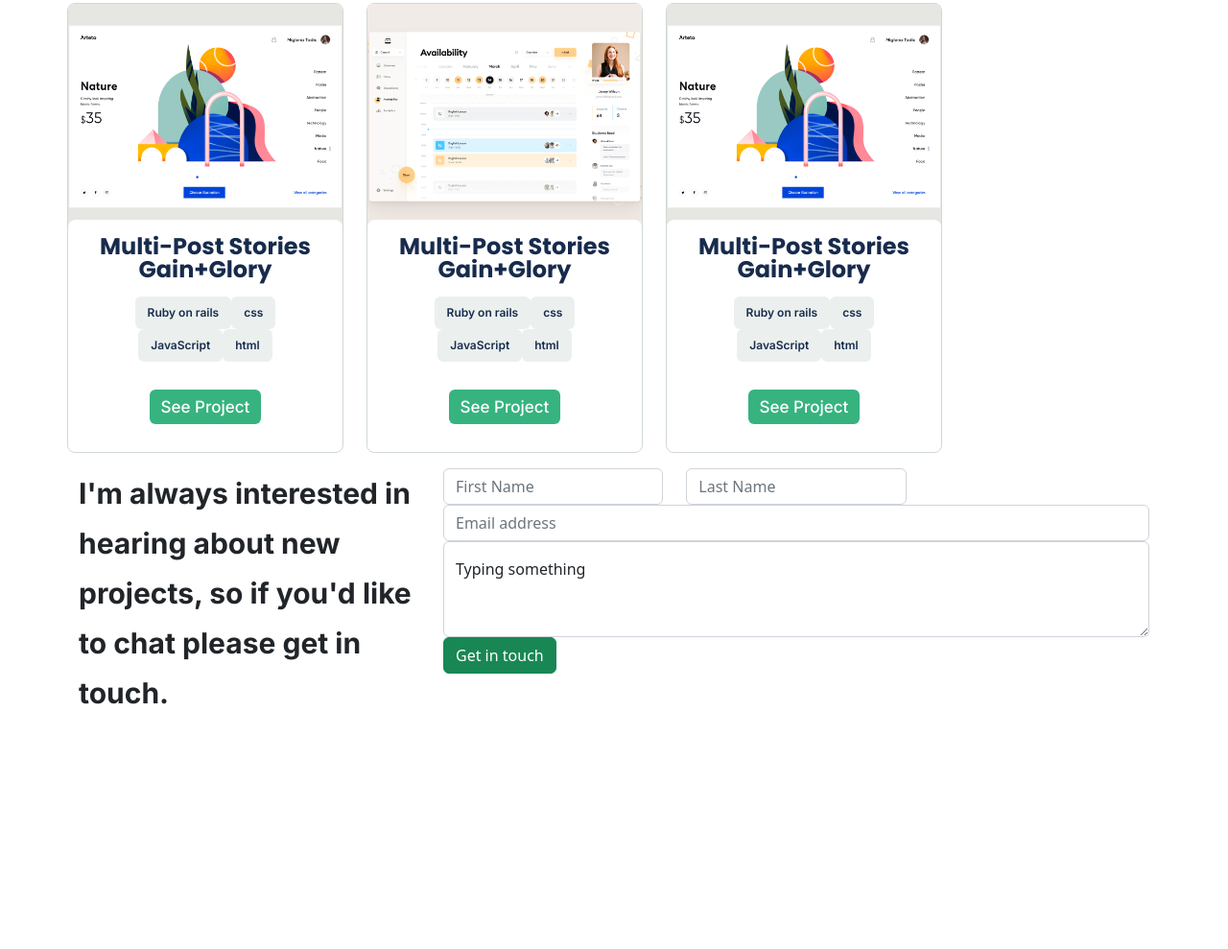
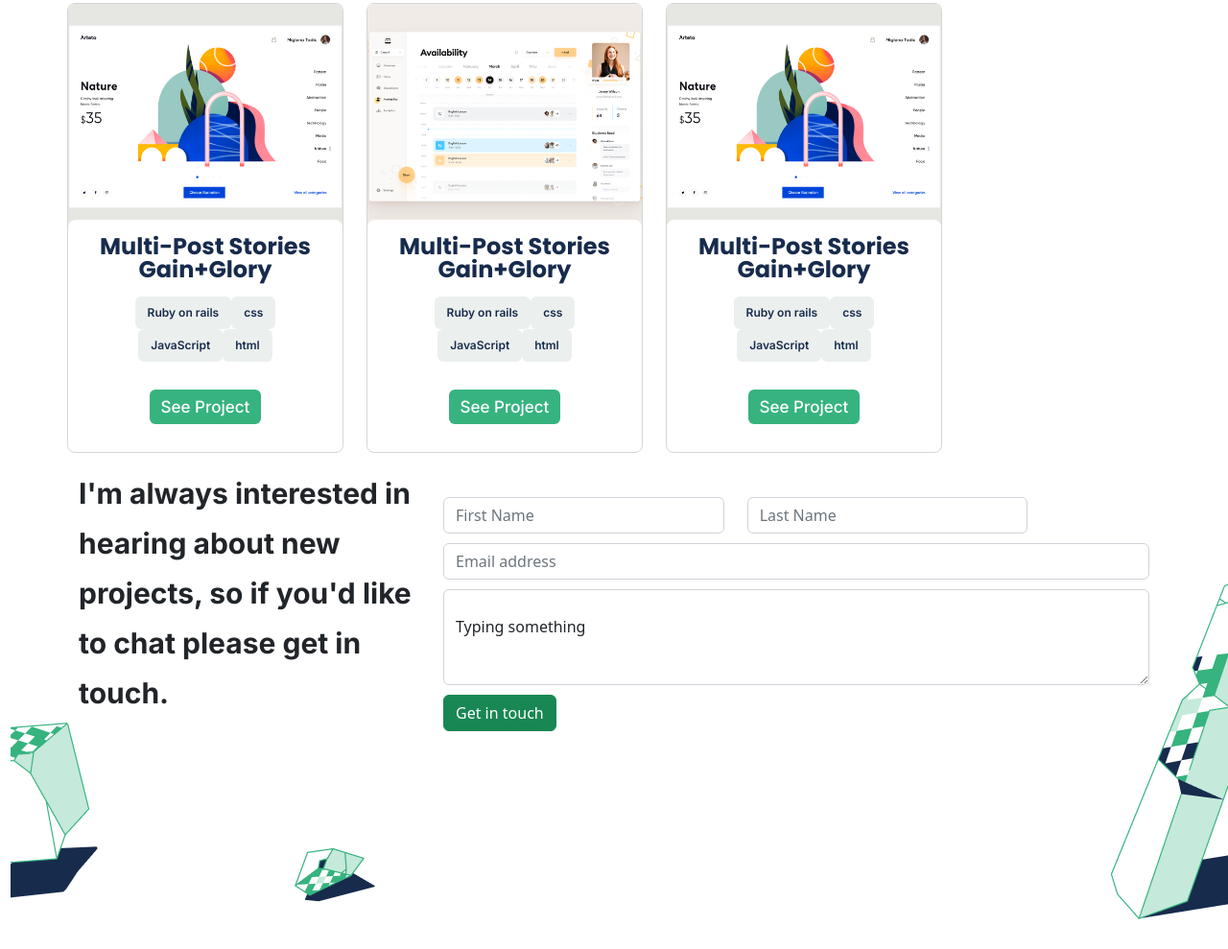
Before and after one commit to principlebrothers/Porfolio-Using-Bootstrap, a plain HTML site: page index.html in a window 1280 px wide. Shown: the part 571-1560 px from the top of the page at 96% size. Before the commit the page ends 1335 px from the top, so only its background shows below. Drawn offline with nearby package versions, Linux system fonts and the light colour scheme.

Commit message:
Update style.css

```diff
--- a/index.html
+++ b/index.html
@@ -106,17 +106,18 @@
     </div>
   </section>
 
-  <section class="contact container">
+  <section class="contact">
+    <div class="container">
     <div class="row">
       <div class="col-md-4">
         <p>I'm always interested in hearing about new projects, so if you'd like to chat please get in touch.</p>
       </div>
       <div class="col-md-8">
         <div class="row">
-        <div class="col-md-4">
+        <div class="col-md-5">
           <input type="text" class="form-control" id="floatingInputGrid" placeholder="First Name">
         </div>
-        <div class="col-md-4">
+        <div class="col-md-5">
           <input type="text" class="form-control" id="floatingInputGrid" placeholder="Last Name">
         </div>
         </div>
@@ -131,6 +132,8 @@
         <button type="button" class="btn btn-success ">Get in touch</button>
       </div>
     </div>
+    </div>
+
   </section>
 </body>
 </html>
--- a/style.css
+++ b/style.css
@@ -68,3 +68,12 @@ img {
   font-size: 30px;
   line-height: 52px;
 }
+
+.contact .col-md-8 * {
+  margin-top: 10px;
+}
+
+.contact {
+  background: url(img/bg-1_contact.png) 1% 90% no-repeat, url(img/bg-2_contact.png) 25% 90% no-repeat, url(img/bg-3_contact.png) 100% 80% no-repeat ;
+  padding-bottom: 225px;
+}
```
Also changed, not shown: img/bg-1_contact.png (added), img/bg-2_contact.png (added), img/bg-3_contact.png (added).
